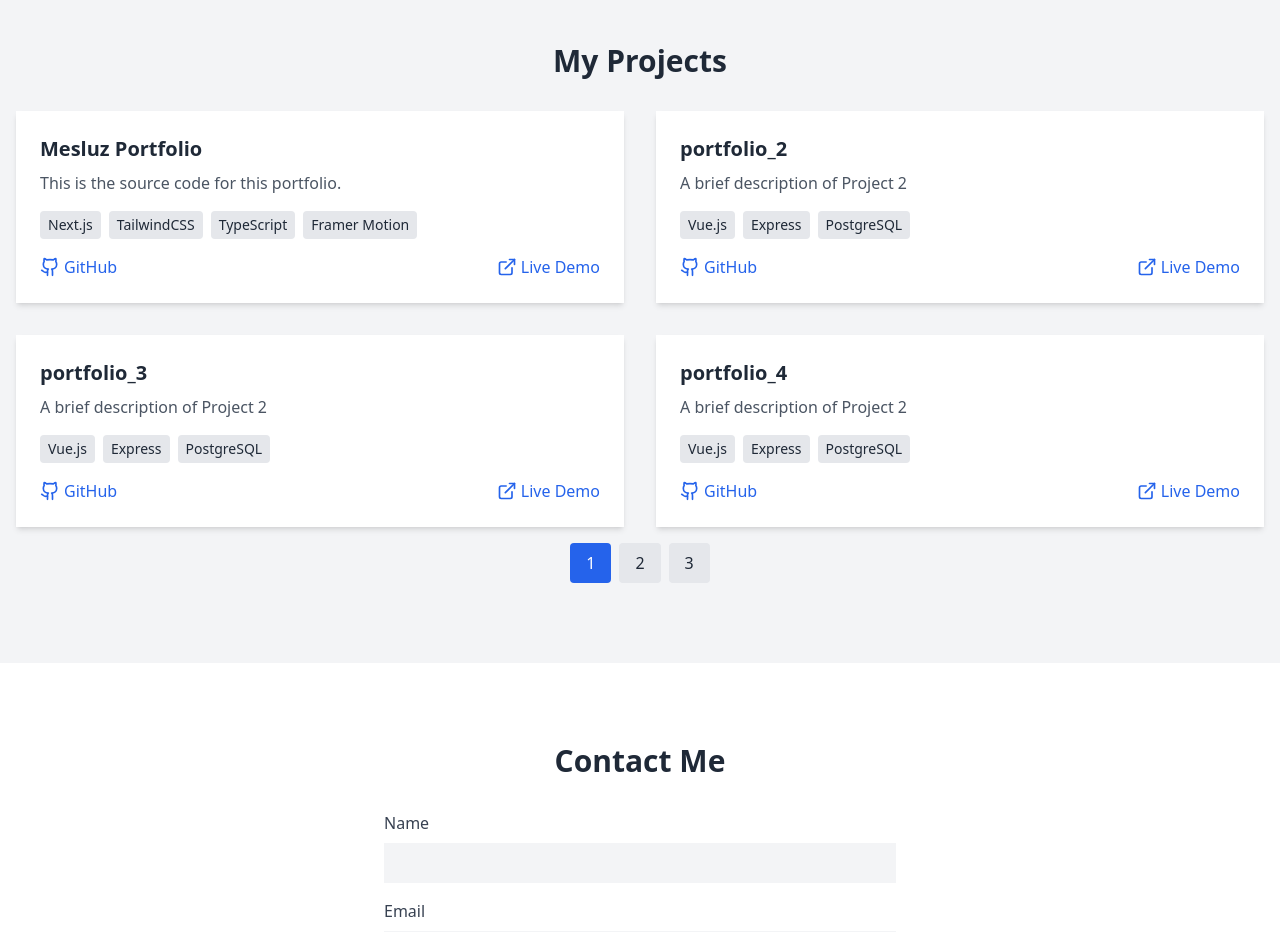
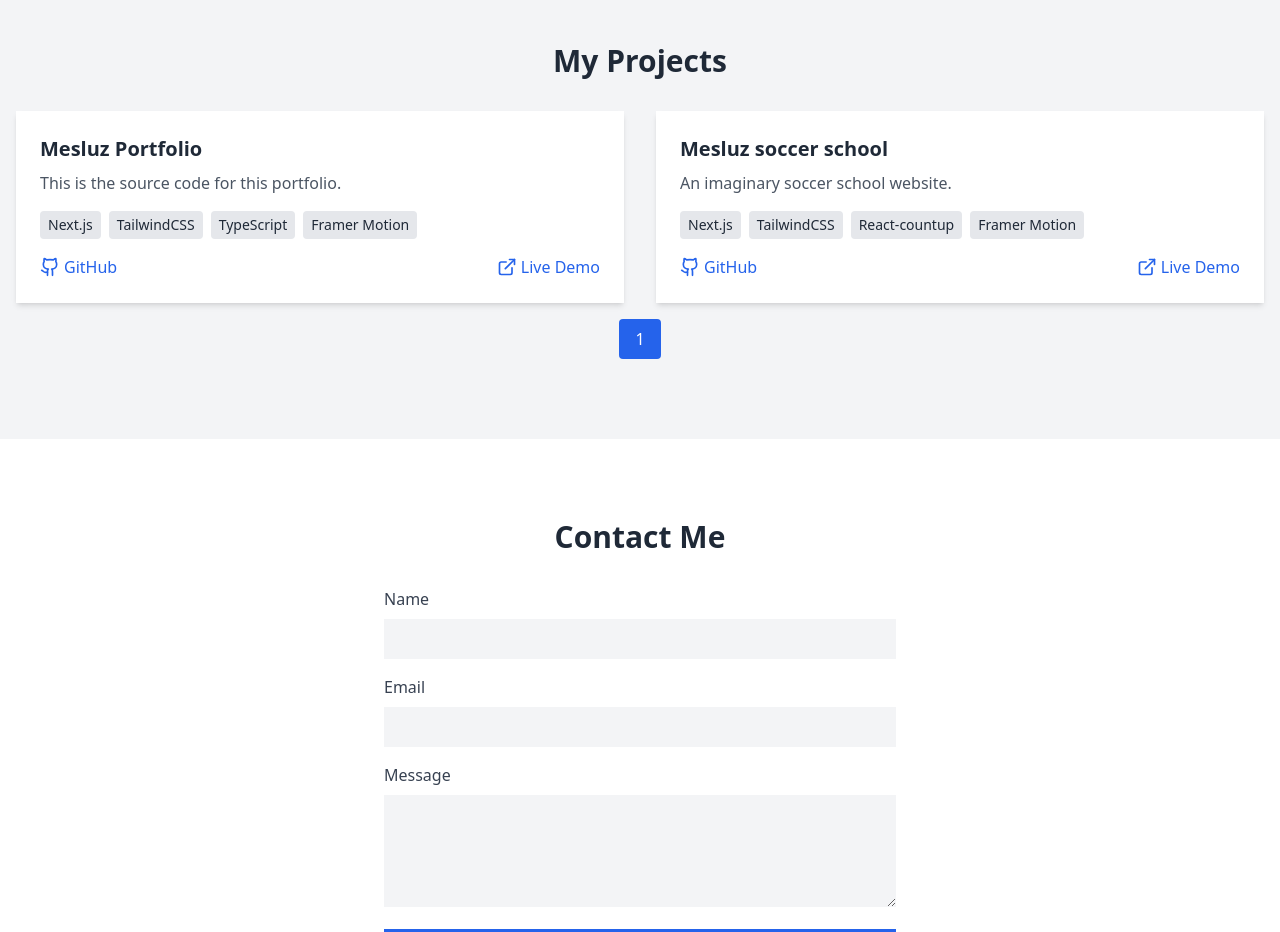
Before and after one commit to masahiro8218/next-portfolio, a Next.js app: page / in a window 1280 px wide. Shown: the part 1940-2872 px from the top of the page. Built offline with nearby package versions, Linux system fonts and the light colour scheme; a web font is replaced by a local one.

Commit message:
Project更新

```diff
--- a/components/Projects.tsx
+++ b/components/Projects.tsx
@@ -13,62 +13,11 @@ const projects = [
     live: 'https://next-portfolio-two-inky.vercel.app/',
   },
   {
-    title: 'portfolio_2',
-    description: 'A brief description of Project 2',
-    technologies: ['Vue.js', 'Express', 'PostgreSQL'],
-    github: 'https://github.com/yourusername/project2',
-    live: 'https://project2.com',
+    title: 'Mesluz soccer school',
+    description: 'An imaginary soccer school website.',
+    technologies: ['Next.js', 'TailwindCSS', 'React-countup', 'Framer Motion'],
+    github: 'https://github.com/masahiro8218/next-soccer_school',
   },
-  {
-    title: 'portfolio_3',
-    description: 'A brief description of Project 2',
-    technologies: ['Vue.js', 'Express', 'PostgreSQL'],
-    github: 'https://github.com/yourusername/project2',
-    live: 'https://project2.com',
-  },
-  {
-    title: 'portfolio_4',
-    description: 'A brief description of Project 2',
-    technologies: ['Vue.js', 'Express', 'PostgreSQL'],
-    github: 'https://github.com/yourusername/project2',
-    live: 'https://project2.com',
-  },
-  {
-    title: 'portfolio_5',
-    description: 'A brief description of Project 2',
-    technologies: ['Vue.js', 'Express', 'PostgreSQL'],
-    github: 'https://github.com/yourusername/project2',
-    live: 'https://project2.com',
-  },
-  {
-    title: 'portfolio_6',
-    description: 'A brief description of Project 2',
-    technologies: ['Vue.js', 'Express', 'PostgreSQL'],
-    github: 'https://github.com/yourusername/project2',
-    live: 'https://project2.com',
-  },
-  {
-    title: 'portfolio_7',
-    description: 'A brief description of Project 2',
-    technologies: ['Vue.js', 'Express', 'PostgreSQL'],
-    github: 'https://github.com/yourusername/project2',
-    live: 'https://project2.com',
-  },
-  {
-    title: 'portfolio_8',
-    description: 'A brief description of Project 2',
-    technologies: ['Vue.js', 'Express', 'PostgreSQL'],
-    github: 'https://github.com/yourusername/project2',
-    live: 'https://project2.com',
-  },
-  {
-    title: 'portfolio_9',
-    description: 'A brief description of Project 2',
-    technologies: ['Vue.js', 'Express', 'PostgreSQL'],
-    github: 'https://github.com/yourusername/project2',
-    live: 'https://project2.com',
-  },
-  // Add more projects as needed
 ];
 
 const Projects = () => {
```
